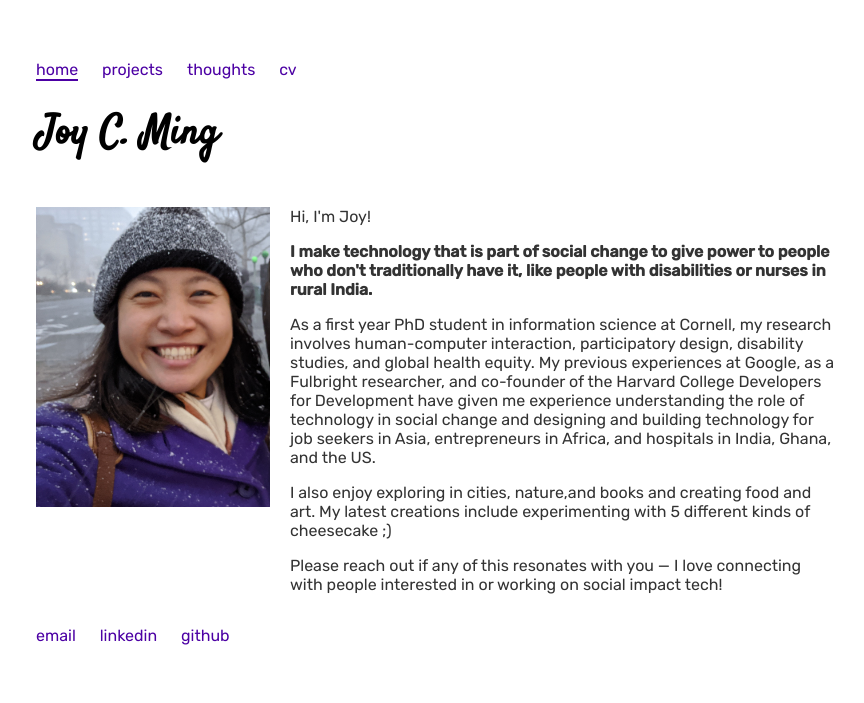
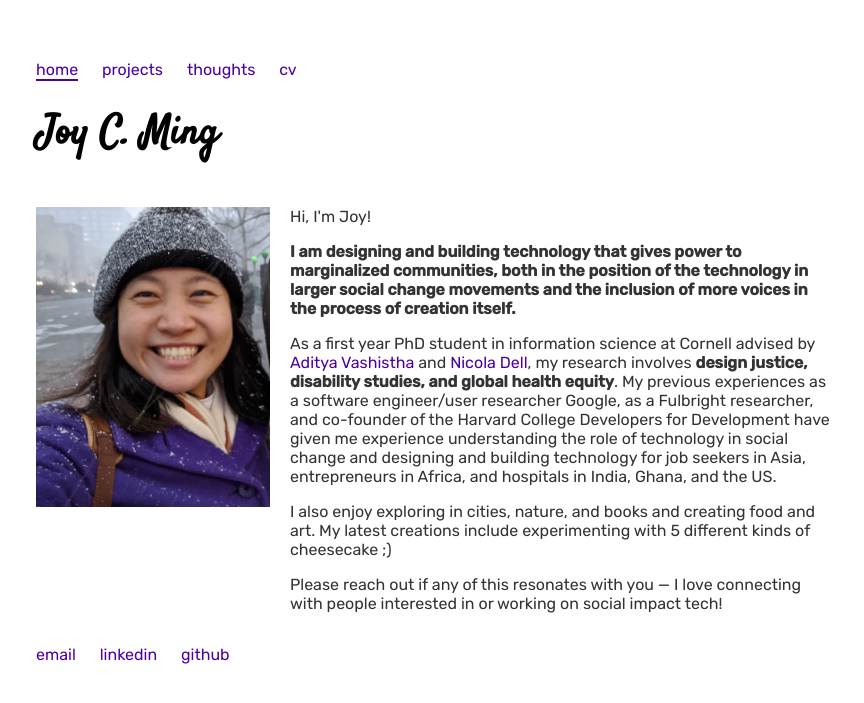
Before and after one commit to jming/jming.github.io, a Jekyll site: the page built from index.html, in a window 1280 px wide. Shown: the top 703 px of the page, without its empty margins (204-1068 px from the left). Built offline with Jekyll 4.4.1, drawn with Linux system fonts in a browser that asks for light colours.

Commit message:
Update index.html

```diff
--- a/index.html
+++ b/index.html
@@ -8,12 +8,30 @@ order: 0
 	<div class="right column">
 		<p>Hi, I'm Joy!</p>
 
-		<p><b>I make technology that is part of social change to give power to people who don't traditionally have it, like people with disabilities or nurses in rural India.</b></p>
+		<p><b>
+			I am designing and building technology that gives power to marginalized communities,
+			both in the position of the technology in larger social change movements
+			and the inclusion of more voices in the process of creation itself.
+		</b><p>
 
-		<p>As a first year PhD student in information science at Cornell, my research involves human-computer interaction, participatory design, disability studies, and global health equity. My previous experiences at Google, as a Fulbright researcher, and co-founder of the Harvard College Developers for Development have given me experience understanding the role of technology in social change and designing and building technology for job seekers in Asia, entrepreneurs in Africa, and hospitals in India, Ghana, and the US.</p>
+		<p>
+			As a first year PhD student in information science at Cornell advised by
+			<a href="https://www.adityavashistha.com/">Aditya Vashistha</a> and <a href="http://nixdell.com/">Nicola Dell</a>,
+			my research involves <b>design justice, disability studies, and global health equity</b>.
+			My previous experiences as a software engineer/user researcher Google, as a Fulbright researcher,
+			and co-founder of the Harvard College Developers for Development
+			have given me experience understanding the role of technology in social change and designing and building technology for
+			job seekers in Asia, entrepreneurs in Africa, and hospitals in India, Ghana, and the US.
+		</p>
 
-		<p>I also enjoy exploring in cities, nature,and books and creating food and art. My latest creations include experimenting with 5 different kinds of cheesecake ;)</p>
+		<p>
+			I also enjoy exploring in cities, nature, and books and creating food and art.
+			My latest creations include experimenting with 5 different kinds of cheesecake ;)
+		</p>
 
-		<p>Please reach out if any of this resonates with you &mdash; I love connecting with people interested in or working on social impact tech!</p>
+		<p>
+			Please reach out if any of this resonates with you &mdash;
+			I love connecting with people interested in or working on social impact tech!
+		</p>
 	</div>
 </div>
```
